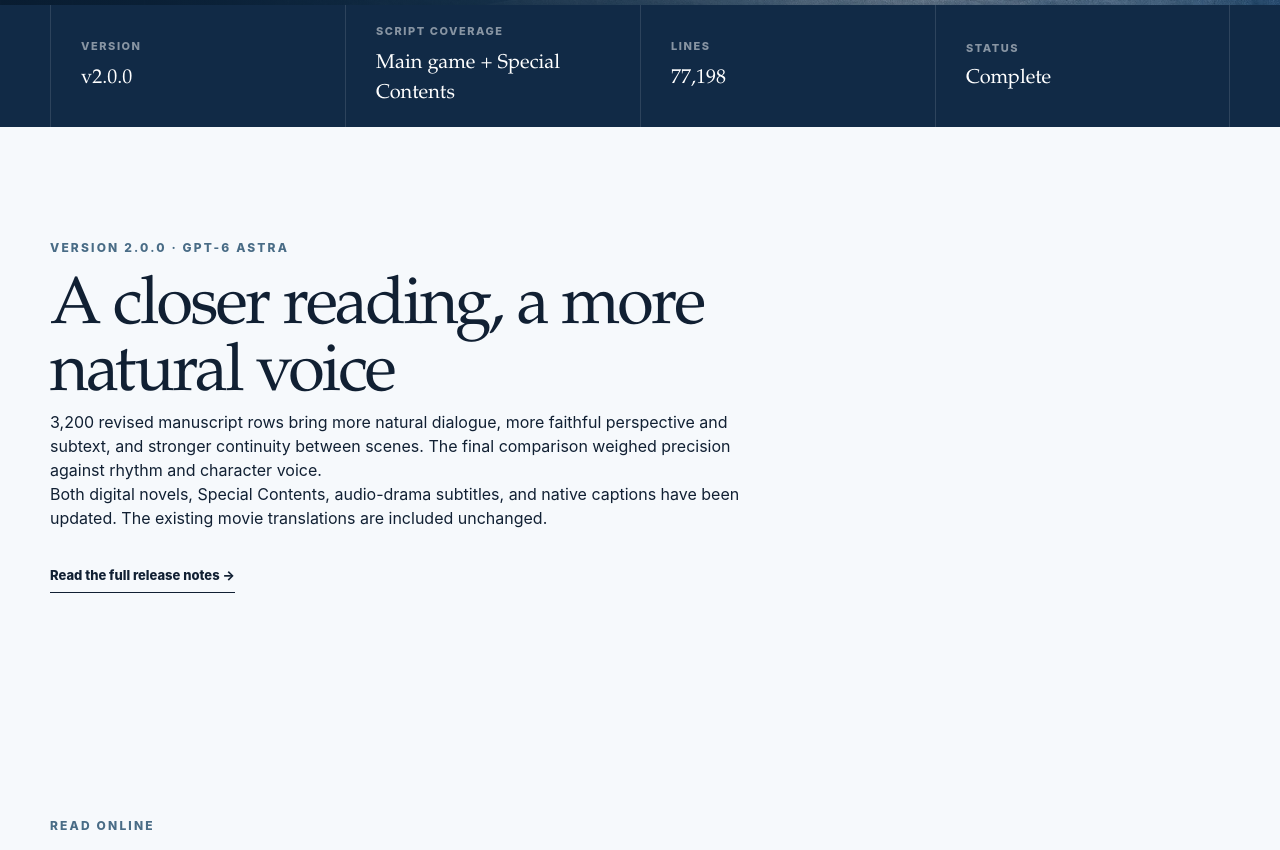
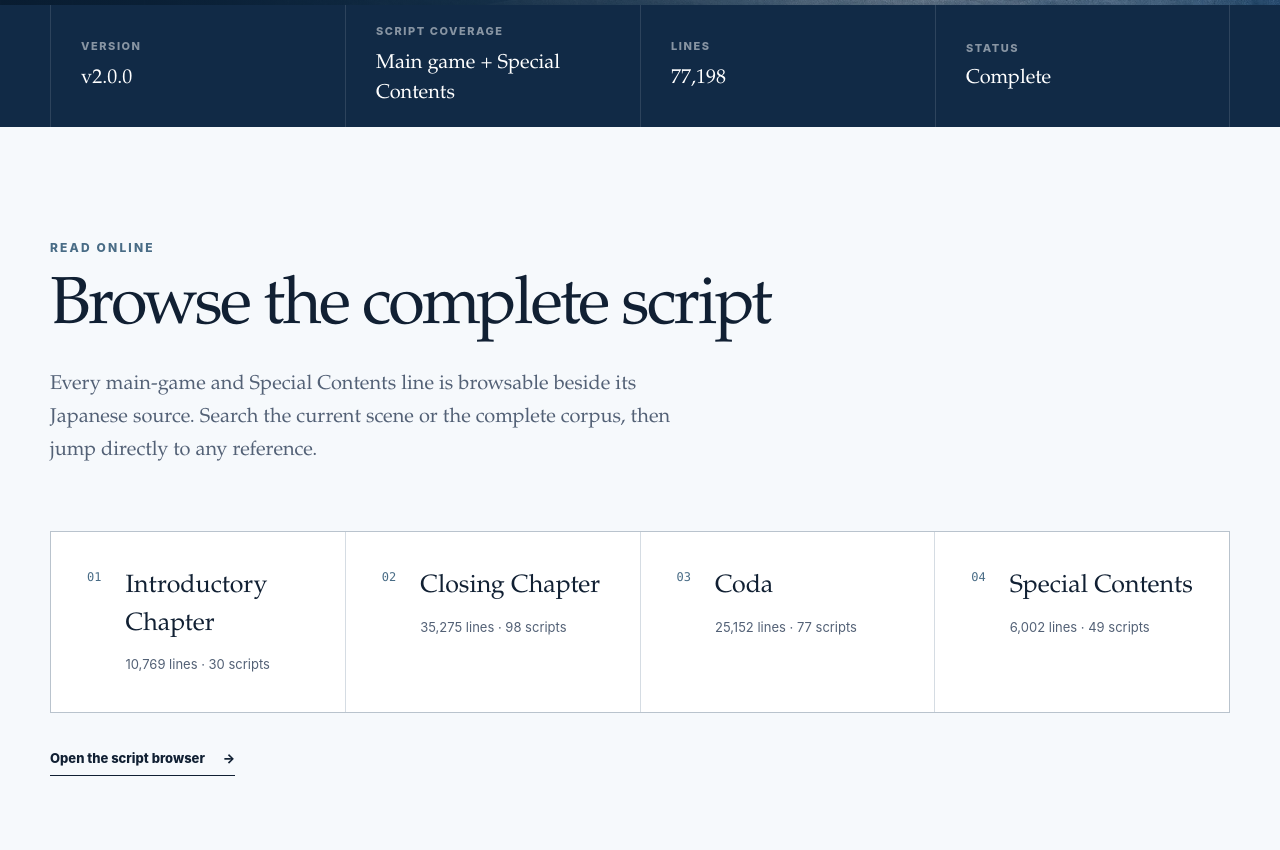
Before and after one commit to MAO-TLs/white-album-2, a Next.js app: page / in a window 1280 px wide. Shown: the part 760-1610 px from the top of the page. Built offline with nearby package versions, Linux system fonts and the light colour scheme.

Commit message:
Restore the script browser as the first release-page section

```diff
--- a/app/page.tsx
+++ b/app/page.tsx
@@ -92,19 +92,6 @@ export default function Home() {
             <span className="release-label">Status</span>
             <strong className="release-status">Complete</strong>
           </div>
-        </div>
-      </section>
-
-      <section className="section shell" id="whats-new">
-        <div className="section-heading">
-          <p className="eyebrow">Version 2.0.0 · GPT-6 Astra</p>
-          <h2>A closer reading, a more natural voice</h2>
-          <p>3,200 revised manuscript rows bring more natural dialogue, more faithful
-            perspective and subtext, and stronger continuity between scenes.
-            The final comparison weighed precision against rhythm and character voice.</p>
-          <p>Both digital novels, Special Contents, audio-drama subtitles, and native
-            captions have been updated. The existing movie translations are included unchanged.</p>
-          <a className="text-link" href={releaseNotesUrl}>Read the full release notes →</a>
         </div>
       </section>
 
```
